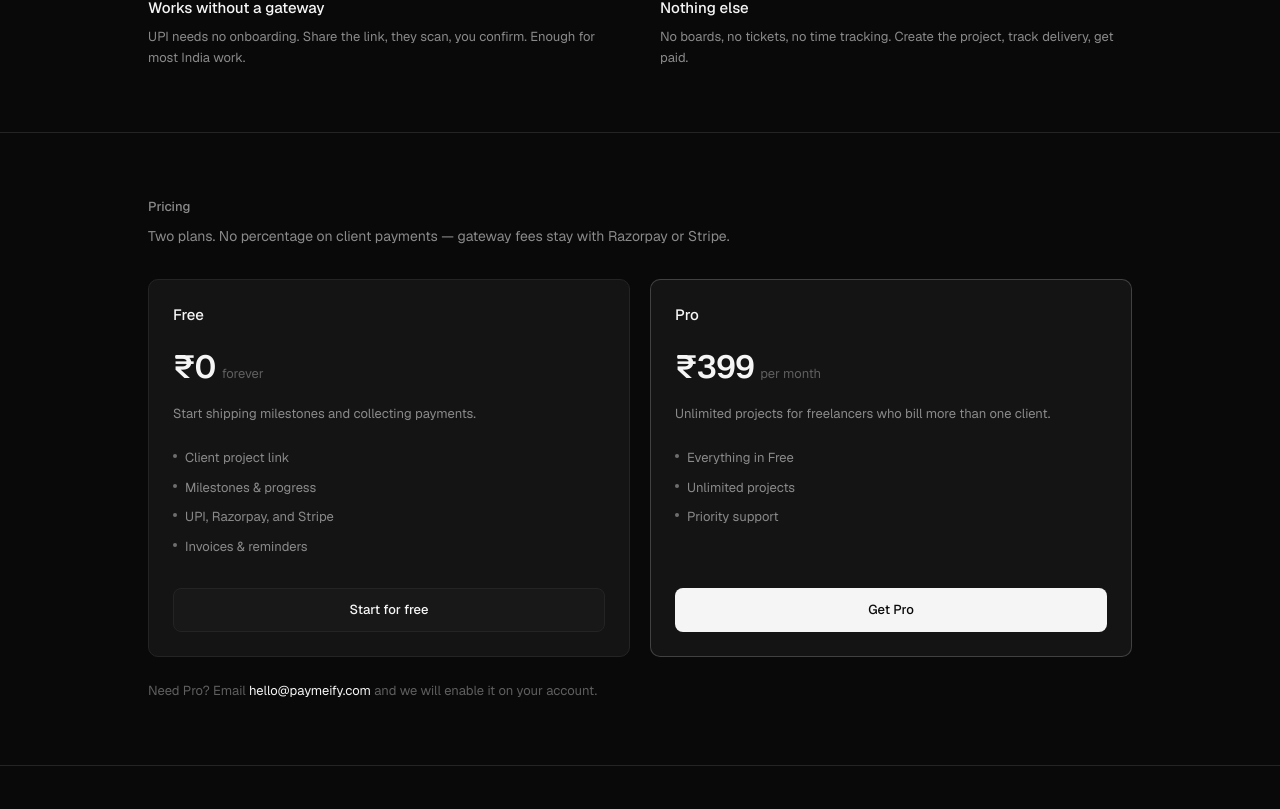
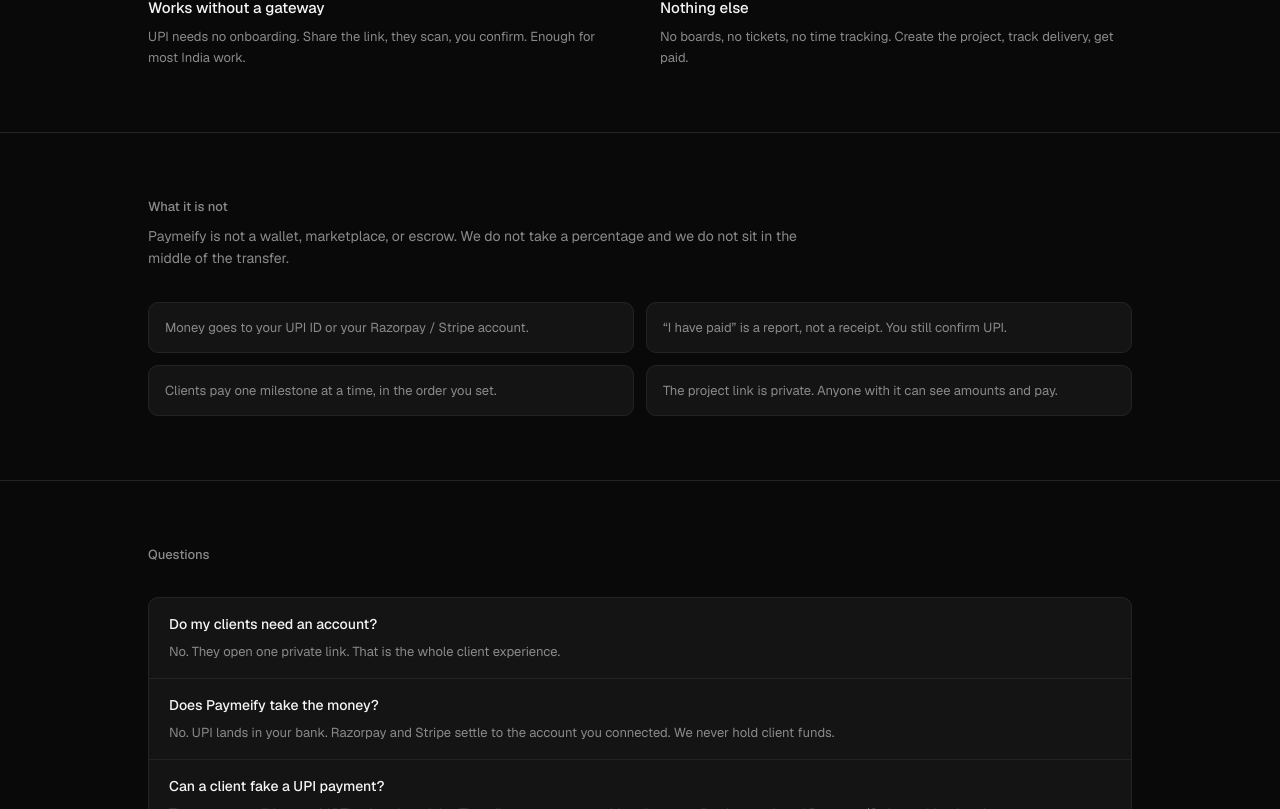
Before and after one commit to viilasa/paymeify, a Next.js app: page / in a window 1280 px wide. Shown: the part 1611-2420 px from the top of the page. Built offline with nearby package versions, Linux system fonts and the light colour scheme.

Commit message:
Make Paymeify free: remove pricing and the project limit.
Co-Authored-By: Claude Opus 5.5 <noreply@anthropic.com>

```diff
--- a/src/app/(app)/projects/actions.ts
+++ b/src/app/(app)/projects/actions.ts
@@ -21,7 +21,6 @@ import {
   reopenMilestone,
   settleMilestoneManually,
 } from "@/lib/payments";
-import { canCreateProject, TRIAL_PROJECT_LIMIT_MESSAGE } from "@/lib/plans";
 import { createSupabaseServerClient } from "@/lib/supabase/server";
 import type { Milestone, Project } from "@/lib/supabase/types";
 import {
@@ -230,19 +229,6 @@ export async function createProjectAction(
 
     const { milestones: milestoneInput, ...projectInput } = parsed.data;
     const supabase = await createSupabaseServerClient();
-
-    const { count: projectCount, error: countError } = await supabase
-      .from("projects")
-      .select("id", { count: "exact", head: true })
-      .eq("user_id", user.id);
-
-    if (countError) {
-      throw new AppError("Could not create the project. Try again.");
-    }
-
-    if (!canCreateProject(profile.plan, projectCount ?? 0)) {
-      return failure(TRIAL_PROJECT_LIMIT_MESSAGE, undefined, "trial_limit");
-    }
 
     const { data: project, error } = await supabase
       .from("projects")
--- a/src/app/(app)/projects/new/new-project-form.tsx
+++ b/src/app/(app)/projects/new/new-project-form.tsx
@@ -134,15 +134,6 @@ export function NewProjectForm() {
 
       <FormBanner error={state.error} />
 
-      {state.code === "trial_limit" ? (
-        <p className="text-[13px] text-muted-foreground">
-          <Link href="/#pricing" className="font-medium text-foreground underline-offset-2 hover:underline">
-            View pricing
-          </Link>{" "}
-          to upgrade to Pro.
-        </p>
-      ) : null}
-
       <div className="flex items-center gap-2">
         <SubmitButton variant="primary" pendingLabel="Creating…">
           Create Project
--- a/src/app/page.tsx
+++ b/src/app/page.tsx
@@ -4,12 +4,7 @@ import Link from "next/link";
 import { SiteFooter } from "@/components/marketing/site-footer";
 import { SiteHeader } from "@/components/marketing/site-header";
 import { Button } from "@/components/ui/button";
-import { PLANS } from "@/lib/plans";
 import { graphJsonLd } from "@/lib/seo";
-
-const upgradeMail =
-  "mailto:hello@paymeify.com?subject=" +
-  encodeURIComponent("Upgrade to Pro · ₹399/month");
 
 const steps = [
   {
@@ -89,7 +84,7 @@ const faqs = [
   },
   {
     q: "Is it free?",
-    a: "Yes — start on Free. Pro is ₹399/month if you need more. Gateway fees are whatever Razorpay or Stripe already charge on your account.",
+    a: "Yes, completely free, with unlimited projects. Gateway fees are whatever Razorpay or Stripe already charge on your account.",
   },
   {
     q: "Who is this for?",
@@ -128,11 +123,7 @@ export default function LandingPage() {
               </Button>
             </div>
             <p className="mt-4 text-[12px] text-subtle-foreground">
-              Free to start.{" "}
-              <a href="#pricing" className="underline-offset-2 hover:underline">
-                See pricing
-              </a>
-              . No card. Your payment keys stay yours.
+              Free, unlimited projects. No card. Your payment keys stay yours.
             </p>
           </div>
 
@@ -181,53 +172,6 @@ export default function LandingPage() {
           </dl>
         </Section>
 
-        <section id="pricing" className="scroll-mt-20 border-t border-border">
-          <div className="mx-auto w-full max-w-5xl px-4 py-12 sm:px-5 sm:py-16">
-            <h2 className="text-[13px] font-medium text-muted-foreground">Pricing</h2>
-            <p className="mt-2 max-w-2xl text-[14px] leading-relaxed text-pretty text-muted-foreground">
-              Two plans. No percentage on client payments — gateway fees stay
-              with Razorpay or Stripe.
-            </p>
-            <div className="mt-8 grid gap-4 sm:grid-cols-2 sm:gap-5">
-              <PlanCard
-                name={PLANS.free.name}
-                price={PLANS.free.priceLabel}
-                period={PLANS.free.period}
-                blurb={PLANS.free.blurb}
-                features={[...PLANS.free.features]}
-                cta={
-                  <Button asChild variant="secondary" size="lg" className="h-11 w-full">
-                    <Link href="/signup">Start for free</Link>
-                  </Button>
-                }
-              />
-              <PlanCard
-                name={PLANS.pro.name}
-                price={PLANS.pro.priceLabel}
-                period={PLANS.pro.period}
-                blurb={PLANS.pro.blurb}
-                features={[...PLANS.pro.features]}
-                emphasized
-                cta={
-                  <Button asChild variant="primary" size="lg" className="h-11 w-full">
-                    <a href={upgradeMail}>Get Pro</a>
-                  </Button>
-                }
-              />
-            </div>
-            <p className="mt-6 text-[13px] text-subtle-foreground">
-              Need Pro? Email{" "}
-              <a
-                href={upgradeMail}
-                className="text-foreground underline-offset-2 hover:underline"
-              >
-                hello@paymeify.com
-              </a>{" "}
-              and we will enable it on your account.
-            </p>
-          </div>
-        </section>
-
         <Section
           title="What it is not"
           lede="Paymeify is not a wallet, marketplace, or escrow. We do not take a percentage and we do not sit in the middle of the transfer."
@@ -268,7 +212,7 @@ export default function LandingPage() {
                 Send your next project link today.
               </h2>
               <p className="mt-1.5 text-[13px] text-muted-foreground">
-                Free to start. No card required.
+                Free forever. No card required.
               </p>
             </div>
             <Button asChild variant="primary" size="lg" className="h-11 w-full sm:w-auto">
@@ -279,50 +223,6 @@ export default function LandingPage() {
       </main>
 
       <SiteFooter />
-    </div>
-  );
-}
-
-function PlanCard({
-  name,
-  price,
-  period,
-  blurb,
-  features,
-  cta,
-  emphasized,
-}: {
-  name: string;
-  price: string;
-  period: string;
-  blurb: string;
-  features: string[];
-  cta: ReactNode;
-  emphasized?: boolean;
-}) {
-  return (
-    <div
-      className={
-        emphasized
-          ? "flex flex-col rounded-card border border-foreground/20 bg-card p-6 shadow-[0_1px_0_rgba(0,0,0,0.04)]"
-          : "flex flex-col rounded-card border border-border bg-card p-6"
-      }
-    >
-      <h3 className="text-[15px] font-medium">{name}</h3>
-      <p className="mt-4 flex items-baseline gap-1.5">
-        <span className="text-[32px] font-semibold tracking-tight">{price}</span>
-        <span className="text-[13px] text-subtle-foreground">{period}</span>
-      </p>
-      <p className="mt-3 text-[13px] leading-relaxed text-muted-foreground">{blurb}</p>
-      <ul className="mt-6 flex-1 space-y-2.5 text-[13px] text-muted-foreground">
-        {features.map((feature) => (
-          <li key={feature} className="flex gap-2">
-            <span className="mt-1.5 h-1 w-1 shrink-0 rounded-full bg-foreground/40" aria-hidden />
-            <span>{feature}</span>
-          </li>
-        ))}
-      </ul>
-      <div className="mt-8">{cta}</div>
     </div>
   );
 }
--- a/src/app/terms/page.tsx
+++ b/src/app/terms/page.tsx
@@ -101,8 +101,7 @@ export default function TermsPage() {
         accept the new terms.
       </p>
       <p>
-        Paymeify may offer Free and Pro plans. Current prices are on
-        www.paymeify.com. We do not take a cut of client payments;
+        Paymeify is currently free to use. We do not take a cut of client payments;
         gateway fees stay with your bank, Razorpay, or Stripe.
       </p>
 
@@ -118,8 +117,7 @@ export default function TermsPage() {
         To the fullest extent allowed by law, Paymeify is not liable for lost
         profits, lost payments, chargebacks, or indirect damages. Our total
         liability for a claim relating to the Service is limited to the amount
-        you paid us for the Service in the three months before the claim (which
-        is zero on the Free plan).
+        you paid us for the Service in the three months before the claim.
       </p>
 
       <h2>10. Governing law</h2>
--- a/src/components/marketing/site-footer.tsx
+++ b/src/components/marketing/site-footer.tsx
@@ -1,7 +1,6 @@
 import Link from "next/link";
 
 const links = [
-  { href: "/#pricing", label: "Pricing" },
   { href: "/demo", label: "Demo" },
   { href: "/login", label: "Log in" },
   { href: "/signup", label: "Sign up" },
--- a/src/components/marketing/site-header.tsx
+++ b/src/components/marketing/site-header.tsx
@@ -12,9 +12,6 @@ export function SiteHeader() {
         </Link>
         <nav className="flex items-center gap-1.5">
           <Button asChild variant="ghost" size="sm" className="min-h-11 px-3 sm:min-h-7 sm:px-2.5">
-            <Link href="/#pricing">Pricing</Link>
-          </Button>
-          <Button asChild variant="ghost" size="sm" className="min-h-11 px-3 sm:min-h-7 sm:px-2.5">
             <Link href="/login">Log in</Link>
           </Button>
           <Button asChild variant="primary" size="sm" className="min-h-11 px-3 sm:min-h-7 sm:px-2.5">
--- a/src/lib/plans.ts
+++ /dev/null
@@ -1,47 +0,0 @@
-import type { PlanTier } from "@/lib/supabase/types";
-
-/** Free trial: one project. Pro: unlimited. */
-export const FREE_PROJECT_LIMIT = 1;
-
-export const PLANS = {
-  free: {
-    id: "free" as const,
-    name: "Free",
-    priceLabel: "₹0",
-    period: "forever",
-    blurb: "Start shipping milestones and collecting payments.",
-    features: [
-      "Client project link",
-      "Milestones & progress",
-      "UPI, Razorpay, and Stripe",
-      "Invoices & reminders",
-    ],
-  },
-  pro: {
-    id: "pro" as const,
-    name: "Pro",
-    priceLabel: "₹399",
-    period: "per month",
-    blurb: "Unlimited projects for freelancers who bill more than one client.",
-    features: [
-      "Everything in Free",
-      "Unlimited projects",
-      "Priority support",
-    ],
-  },
-} as const;
-
-export const TRIAL_PROJECT_LIMIT_MESSAGE =
-  "Only one project can be created on the free trial plan. Upgrade to Pro (₹399/month) for unlimited projects.";
-
-export function isProPlan(plan: PlanTier | null | undefined): boolean {
-  return plan === "pro";
-}
-
-export function canCreateProject(
-  plan: PlanTier | null | undefined,
-  existingProjectCount: number,
-): boolean {
-  if (isProPlan(plan)) return true;
-  return existingProjectCount < FREE_PROJECT_LIMIT;
-}
```
